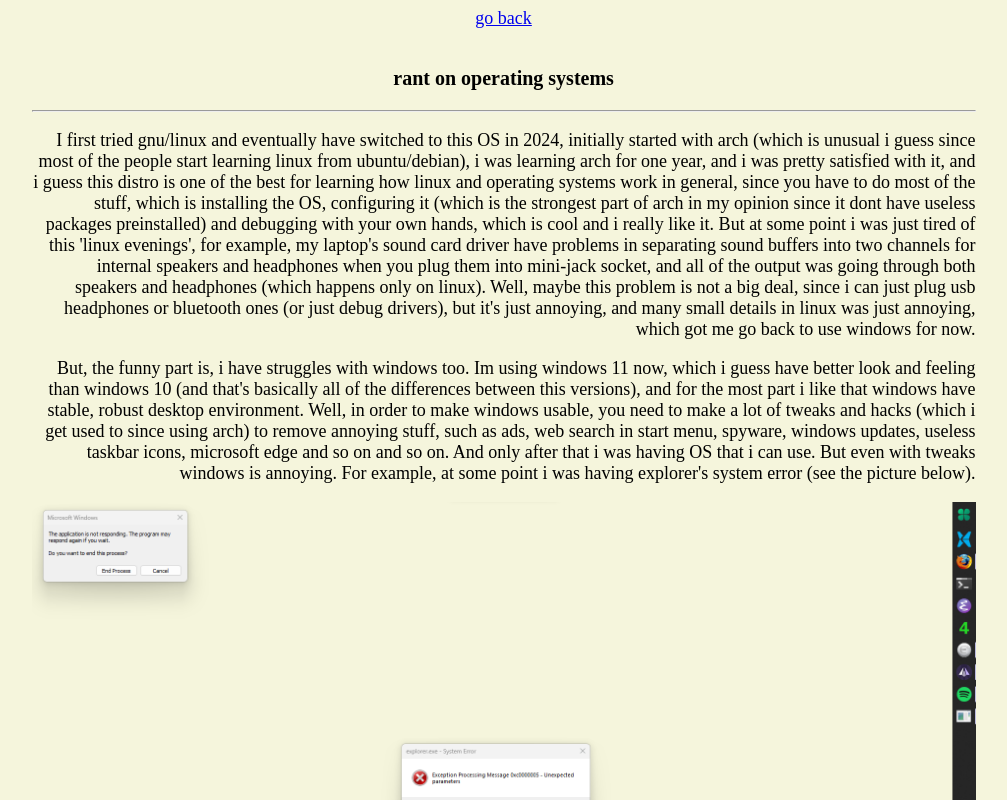
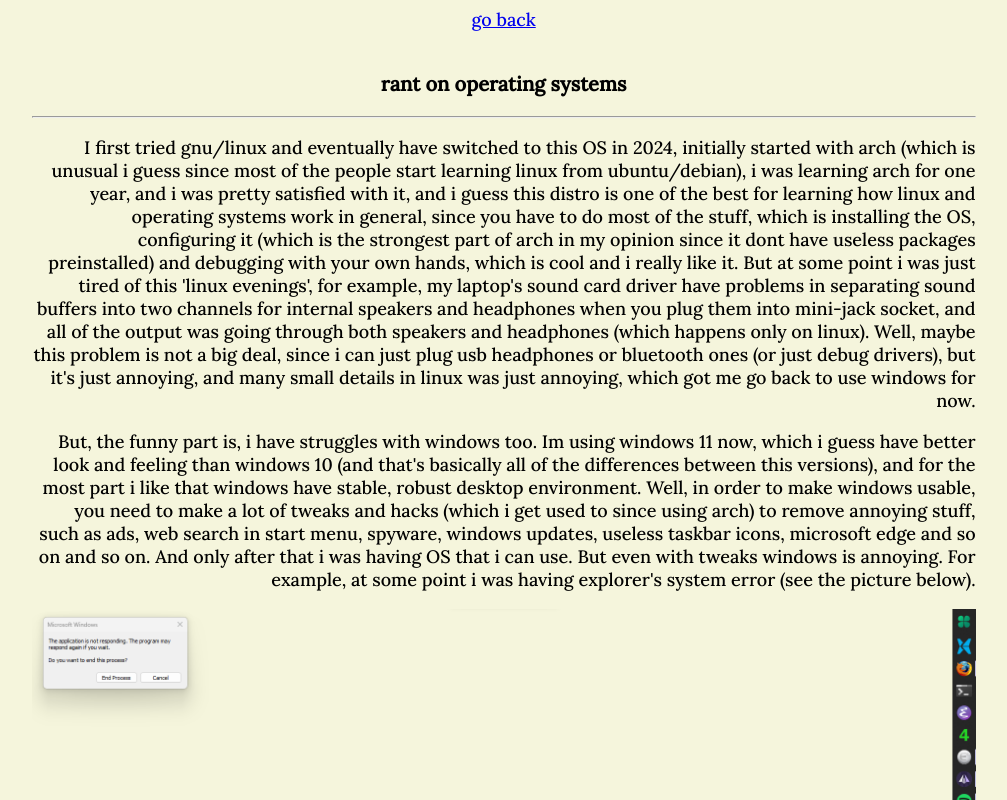
Before and after one commit to alex-haley/alex-haley.github.io, a plain HTML site: page articles/rant_on_os.html in a window 1280 px wide. Shown: the top 800 px of the page, without its empty margins (130-1137 px from the left). Drawn offline with Linux system fonts and the light colour scheme.

Commit message:
font fix

```diff
--- a/articles/rant_on_os.html
+++ b/articles/rant_on_os.html
@@ -8,7 +8,7 @@
 
       @font-face {
 	  font-family: 'Lora';
-	  src: url('../media/Lora-Medium.ttf') format('ttf');
+	  src: url('../media/Lora-Medium.ttf') format('truetype');
       }
 
       h3 {
```
Also changed, not shown: index.html (+1 -1 lines), 1 other file.
